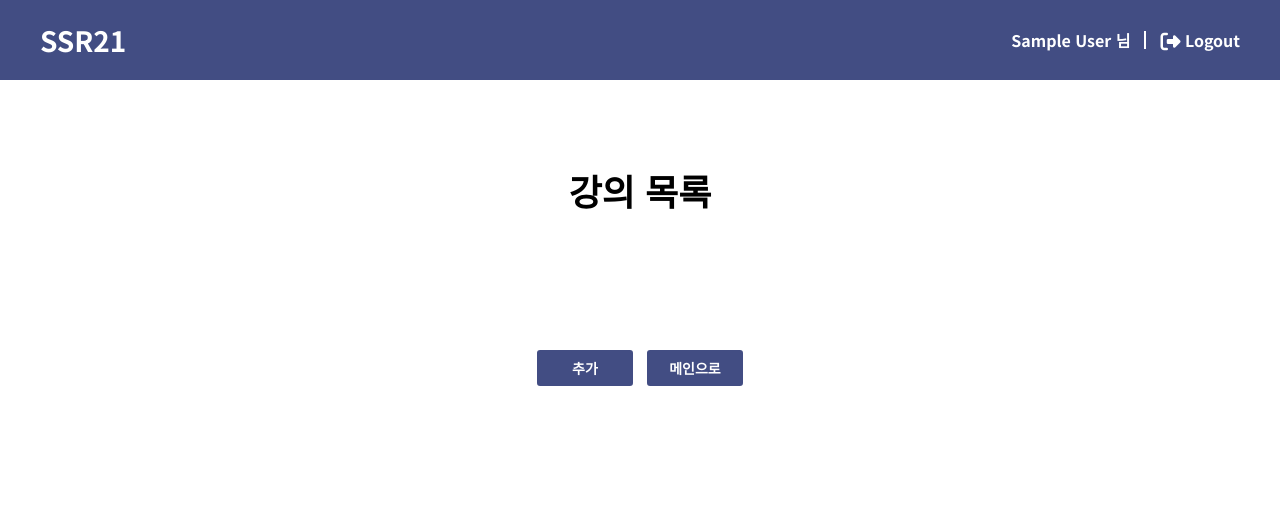
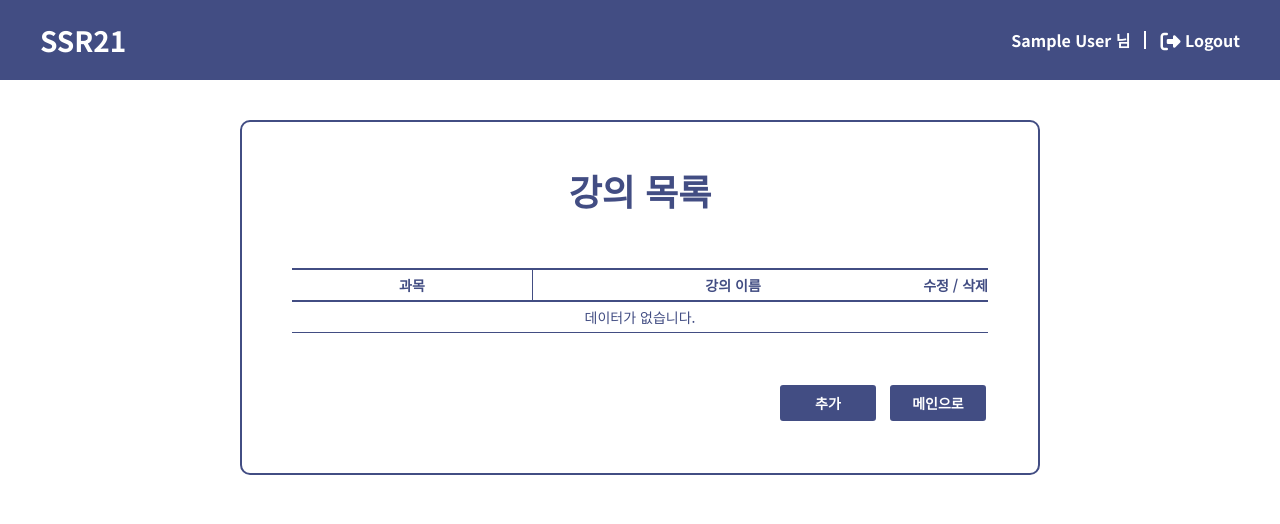
Before and after one commit to Nouh-PROJECT/Nouh, a Flask app: page /list in a window 1280 px wide. Shown: the top 524 px of the page. Run offline with Flask 3, Linux system fonts and the light colour scheme; the visitor is signed in with stand-in values (Sample User, id 1); data that the repository does not hold is empty; some libraries are stand-ins or nearby versions.

Commit message:
함수 변경

```diff
--- a/flask/app/templates/lecture/lectureList.html
+++ b/flask/app/templates/lecture/lectureList.html
@@ -12,14 +12,14 @@
 
 {% block content %}
 {% include "nav.html" %}
-<div class="form-wrapper form-lecture-list">
-    <div class="form-template lecture-list">
+<div class="form-wrapper form-quiz-list">
+    <div class="form-template quiz-list">
         <h1 class="form-title">강의 목록</h1>
 
         <div class="form-content">
             <div class="form-row header">
                 <div class="form-column subject">과목</div>
-                <div class="form-column lecture-name">강의 이름</div>
+                <div class="form-column question">강의 이름</div>
                 <div class="form-column actions">수정 / 삭제</div>
             </div>
             {% if lectures | length == 0 %}
@@ -30,7 +30,7 @@
                 {% for lecture in lectures %}
                     <div class="form-row">
                         <div class="form-column subject">{{ lecture.subject_name }}</div>
-                        <div class="form-column lecture-name">
+                        <div class="form-column question">
                             <a href="{{ url_for('lecture.lecture_detail', id=loop.index0) }}">{{ lecture.lecture_name }}</a>
                         </div>
                         <div class="form-column actions">
```
